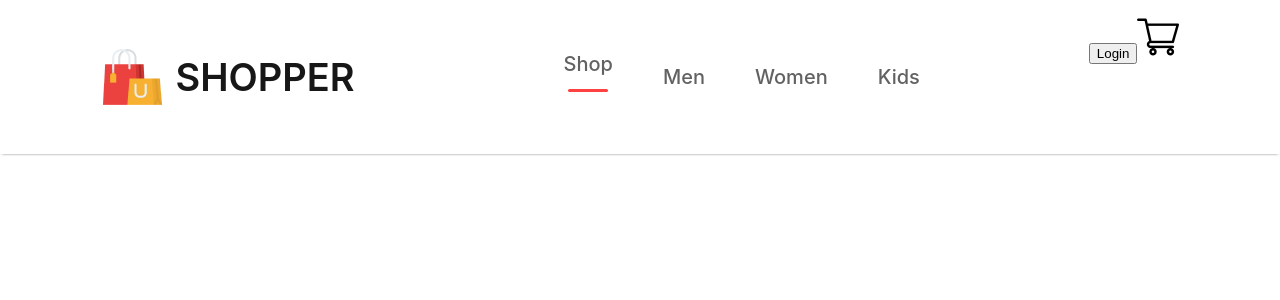
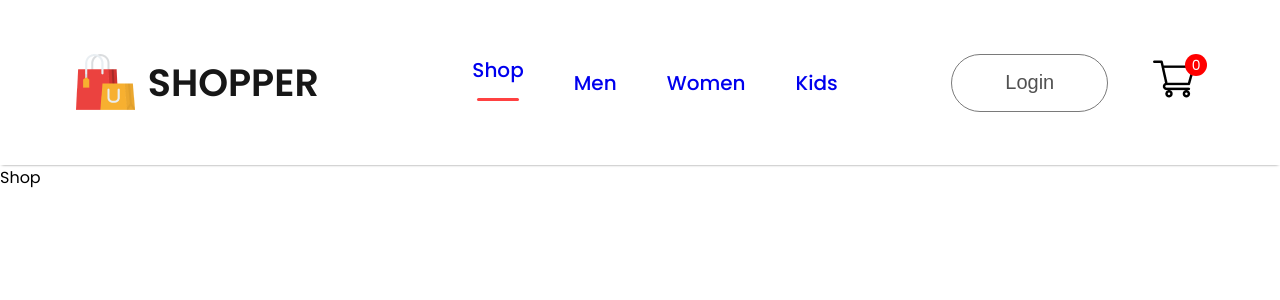
Before and after one commit to StellaCea/frontend, a React (Create React App) app: page / in a window 1280 px wide. Shown: the top 300 px of the page. Built offline with nearby package versions, Linux system fonts and the light colour scheme.

Commit message:
initiated and linked pages

```diff
--- a/public/index.html
+++ b/public/index.html
@@ -15,6 +15,11 @@
       user's mobile device or desktop. See https://developers.google.com/web/fundamentals/web-app-manifest/
     -->
     <link rel="manifest" href="%PUBLIC_URL%/manifest.json" />
+    <link rel="preconnect" href="https://fonts.googleapis.com">
+    <link rel="preconnect" href="https://fonts.gstatic.com" crossorigin>
+    <link
+      href="https://fonts.googleapis.com/css2?family=Poppins:ital,wght@0,100;0,200;0,300;0,400;0,500;0,600;0,700;0,800;0,900;1,100;1,200;1,300;1,400;1,500;1,600;1,700;1,800;1,900&display=swap"
+      rel="stylesheet">
     <!--
       Notice the use of %PUBLIC_URL% in the tags above.
       It will be replaced with the URL of the `public` folder during the build.
--- a/src/App.js
+++ b/src/App.js
@@ -1,10 +1,29 @@
 import './App.css';
 import { Navbar } from './Components/Navbar/Navbar';
+import {BrowserRouter, Routes, Route} from 'react-router-dom';
+import {Shop} from './Pages/Shop';
+import {ShopCategory} from './Pages/ShopCategory';
+import {Product} from './Pages/Product';
+import {Cart} from './Pages/Cart';
+import {LoginSignup} from './Pages/LoginSignup';
 
 function App() {
   return (
     <div>
+      <BrowserRouter>
       <Navbar/>
+      <Routes>
+        <Route path='/' element={<Shop/>}/>
+        <Route path='/mens' element={<ShopCategory category="men" />}/>
+        <Route path='/womens' element={<ShopCategory category="women"/>}/>
+        <Route path='/kids' element={<ShopCategory category="kid"/>}/>
+        <Route path='/product' element={<Product/>}>
+          <Route path=':productId' element={<Product/>}/>
+        </Route>
+        <Route path='/cart' element={<Cart/>}/>
+        <Route path='/login' element={<LoginSignup/>}/>
+      </Routes>
+      </BrowserRouter>
     </div>
   );
 }
--- a/src/Components/Navbar/Navbar.css
+++ b/src/Components/Navbar/Navbar.css
@@ -39,3 +39,36 @@
     border-radius: 10px;
     background: #ff4141;
 }
+.nav-login-cart {
+    display: flex;
+    align-items: center;
+    gap: 45px;
+}
+.nav-login-cart button {
+    width: 157px;
+    height: 58px;
+    outline: none;
+    border: 1px solid #7a7a7a;
+    border-radius: 75px;
+    color: #515151;
+    font-size: 20px;
+    font-weight: 500;
+    background: white;
+    cursor: pointer;
+}
+.nav-login-cart button:active{
+    background: #f3f3f3;
+}
+.nav-cart-count{
+    width: 22px;
+    height: 22px;
+    display: flex;
+    justify-content: center;
+    align-items: center;
+    margin-top: -35px;
+    margin-left: -55px;
+    border-radius: 11px;
+    font-size: 14px;
+    background: red;
+    color: white;
+}
--- a/src/Components/Navbar/Navbar.jsx
+++ b/src/Components/Navbar/Navbar.jsx
@@ -1,9 +1,13 @@
-import React from 'react'
+import React, { useState } from 'react'
 import './Navbar.css'
 import logo from '../Assets/logo.png'
 import cart_icon from '../Assets/cart_icon.png'
+import { Link } from 'react-router-dom';
 
 export const Navbar = () => {
+//create user state variable
+    const [menu, setMenu] = useState("shop");
+
     return (
         <div className='navbar'>
             <div className="nav-logo">
@@ -11,14 +15,15 @@ export const Navbar = () => {
                 <p>SHOPPER</p>
             </div>
             <ul className="nav-menu">
-                <li>Shop <hr/></li>
-                <li>Men</li>
-                <li>Women</li>
-                <li>Kids</li>
+                <li onClick={() => {setMenu("shop")}}><Link style={{ textDecoration: 'none'}} to='/'>Shop</Link> {menu==="shop"?<hr/>:<></>}</li>
+                <li onClick={() => {setMenu("men")}}><Link style={{ textDecoration: 'none'}} to='/mens'>Men</Link>{menu==="men"?<hr/>:<></>}</li>
+                <li onClick={() => {setMenu("women")}}><Link style={{ textDecoration: 'none'}} to='/womens'>Women</Link>{menu==="women"?<hr/>:<></>}</li>
+                <li onClick={() => {setMenu("kids")}}><Link style={{ textDecoration: 'none'}} to='/kids'>Kids</Link>{menu==="kids"?<hr/>:<></>}</li>
             </ul>
             <div className="nav-login-cart">
-                <button>Login</button>
-                <img src={cart_icon} alt="" />
+                <Link to='/login'><button>Login</button></Link>
+                <Link to='/cart'><img src={cart_icon} alt="" /></Link>
+                <div className="nav-cart-count">0</div>
             </div>
         </div>
     )
--- /dev/null
+++ b/src/Pages/Cart.jsx
@@ -0,0 +1,7 @@
+import React from 'react'
+
+export const Cart = () => {
+  return (
+    <div>Cart</div>
+  )
+}
--- /dev/null
+++ b/src/Pages/LoginSignup.jsx
@@ -0,0 +1,7 @@
+import React from 'react'
+
+export const LoginSignup = () => {
+  return (
+    <div>LoginSignup</div>
+  )
+}
--- /dev/null
+++ b/src/Pages/Product.jsx
@@ -0,0 +1,7 @@
+import React from 'react'
+
+export const Product = () => {
+  return (
+    <div>Product</div>
+  )
+}
--- /dev/null
+++ b/src/Pages/Shop.jsx
@@ -0,0 +1,7 @@
+import React from 'react'
+
+export const Shop = () => {
+  return (
+    <div>Shop</div>
+  )
+}
--- /dev/null
+++ b/src/Pages/ShopCategory.jsx
@@ -0,0 +1,7 @@
+import React from 'react'
+
+export const ShopCategory = () => {
+  return (
+    <div>ShopCategory</div>
+  )
+}
--- a/src/index.css
+++ b/src/index.css
@@ -5,6 +5,7 @@ body {
     sans-serif;
   -webkit-font-smoothing: antialiased;
   -moz-osx-font-smoothing: grayscale;
+  font-family: 'poppins';
 }
 
 code {
```
